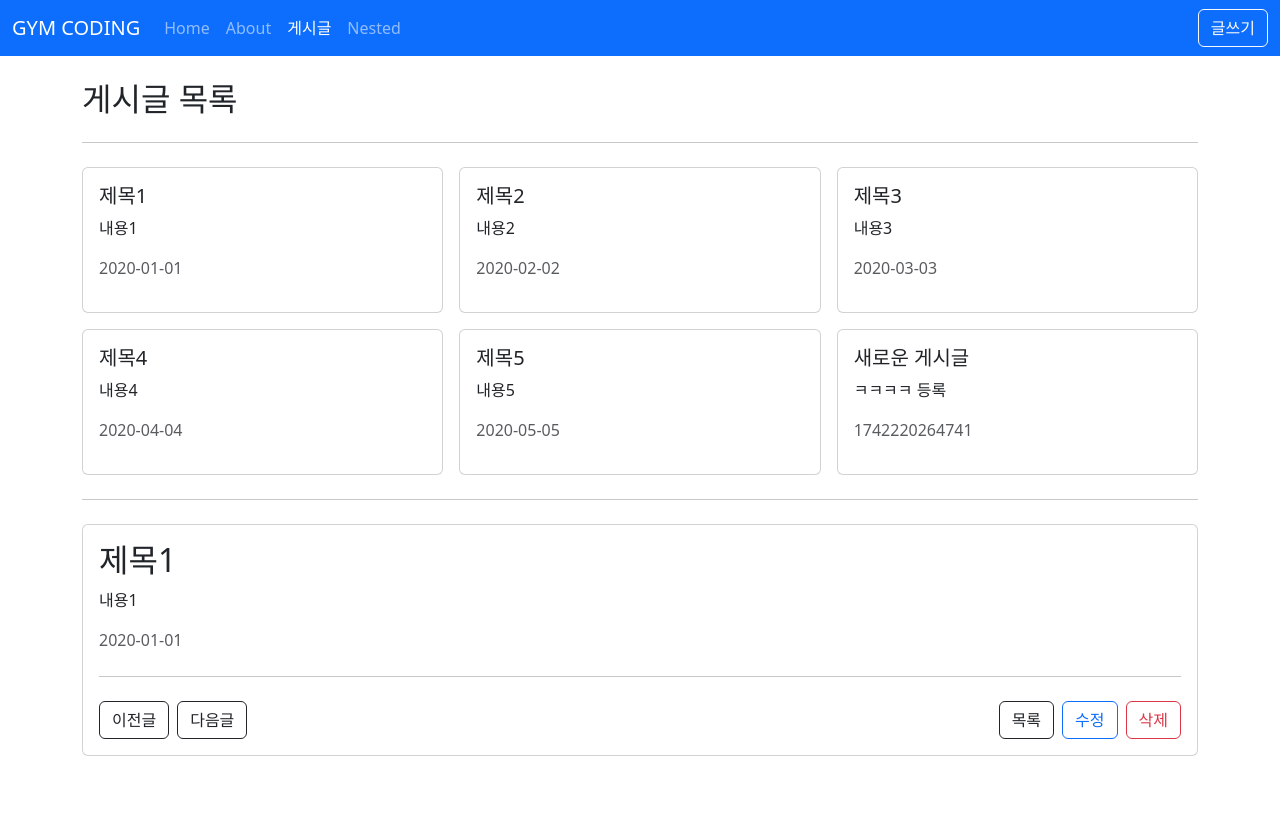
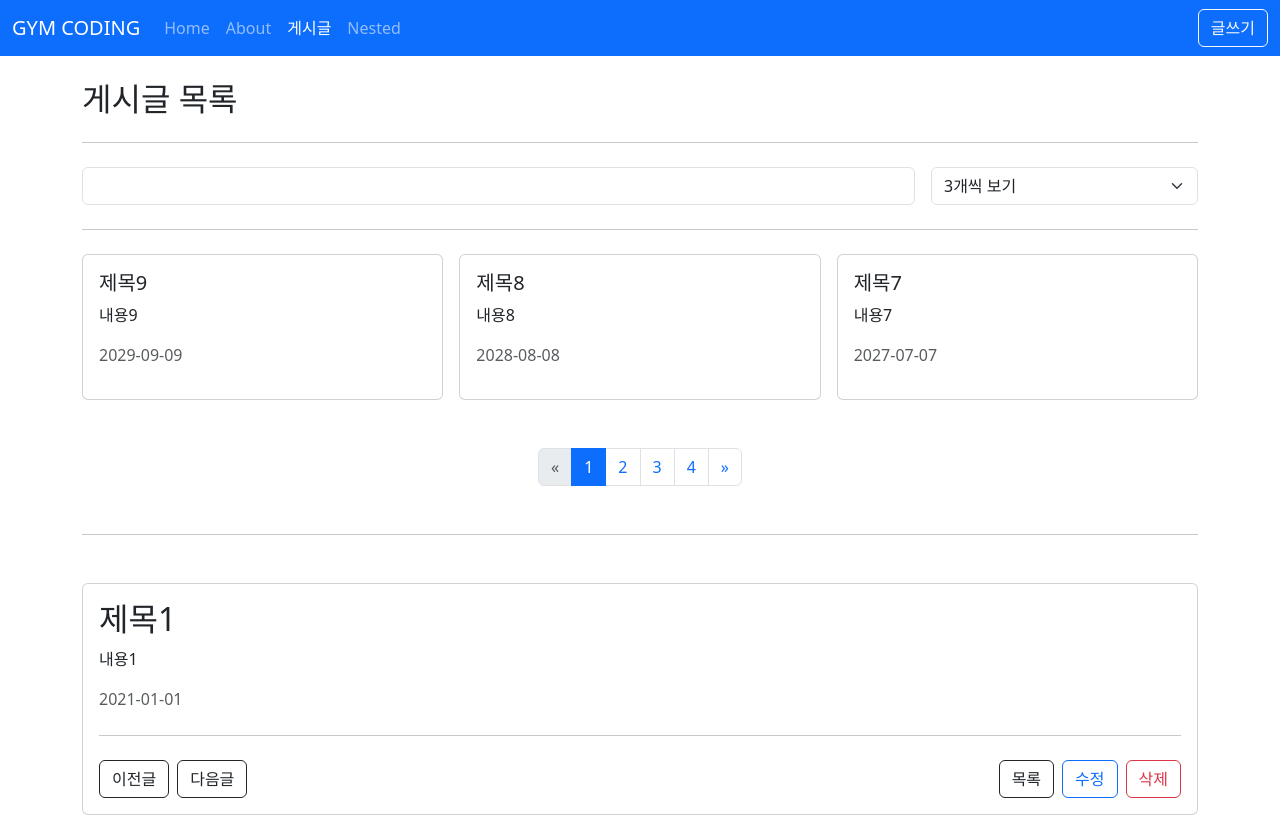
Before and after one commit to eunhye8767/study-vue3, a Vue app in the folder gymcoding/vue3-posts/: page /posts in a window 1280 px wide. Before the commit the page ends 800 px from the top, so only its background shows below. Built offline with nearby package versions, Linux system fonts and the light colour scheme; data requests are answered from the project's data file.

Commit message:
pagination, filter 구현

```diff
--- a/gymcoding/vue3-posts/db.json
+++ b/gymcoding/vue3-posts/db.json
@@ -4,37 +4,61 @@
       "id": 1,
       "title": "제목1",
       "content": "내용1",
-      "createdAt": "2020-01-01"
+      "createdAt": "2021-01-01"
     },
     {
       "id": 2,
       "title": "제목2",
       "content": "내용2",
-      "createdAt": "2020-02-02"
+      "createdAt": "2022-02-02"
     },
     {
       "id": 3,
       "title": "제목3",
       "content": "내용3",
-      "createdAt": "2020-03-03"
+      "createdAt": "2023-03-03"
     },
     {
       "id": 4,
       "title": "제목4",
       "content": "내용4",
-      "createdAt": "2020-04-04"
+      "createdAt": "2024-04-04"
     },
     {
       "id": 5,
       "title": "제목5",
       "content": "내용5",
-      "createdAt": "2020-05-05"
+      "createdAt": "2025-05-05"
     },
     {
-      "title": "새로운 게시글",
-      "content": "ㅋㅋㅋㅋ 등록",
-      "createdAt": 1742220264741,
-      "id": 6
+      "id": 6,
+      "title": "제목6",
+      "content": "내용6",
+      "createdAt": "2026-06-06"
+    },
+    {
+      "id": 7,
+      "title": "제목7",
+      "content": "내용7",
+      "createdAt": "2027-07-07"
+    },
+    {
+      "id": 8,
+      "title": "제목8",
+      "content": "내용8",
+      "createdAt": "2028-08-08"
+    },
+    {
+      "id": 9,
+      "title": "제목9",
+      "content": "내용9",
+      "createdAt": "2029-09-09"
+    },
+    {
+      "title": "ㅋㅋㅋ 졸려워요",
+      "content": "너무 졸립죠? 네?",
+      "createdAt": 1742300413866,
+      "id": 10
     }
   ]
 }
--- a/gymcoding/vue3-posts/src/api/posts.js
+++ b/gymcoding/vue3-posts/src/api/posts.js
@@ -8,8 +8,8 @@
   { id: 5, title: "제목5", content: "내용5", createdAt: "2020-05-05" },
 ];
 
-export function getPosts() {
-  return axios.get("http://localhost:5000/posts");
+export function getPosts(params) {
+  return axios.get("http://localhost:5000/posts", { params });
 }
 
 export function getPostById(id) {
--- a/gymcoding/vue3-posts/src/views/posts/PostListView.vue
+++ b/gymcoding/vue3-posts/src/views/posts/PostListView.vue
@@ -1,6 +1,21 @@
 <template>
   <div>
     <h2>게시글 목록</h2>
+    <hr class="my-4" />
+    <form @submit.prevent>
+      <div class="row g-3">
+        <div class="col">
+          <input v-model="params.title_like" type="text" class="form-control" />
+        </div>
+        <div class="col-3">
+          <select v-model="params._limit" class="form-select">
+            <option value="3">3개씩 보기</option>
+            <option value="6">6개씩 보기</option>
+            <option value="9">9개씩 보기</option>
+          </select>
+        </div>
+      </div>
+    </form>
     <hr class="my-4" />
     <div class="row g-3">
       <div v-for="post in posts" :key="post.id" class="col-4">
@@ -12,7 +27,45 @@
         />
       </div>
     </div>
-    <hr class="my-4" />
+    <nav class="mt-5" aria-label="Page navigation example">
+      <ul class="pagination justify-content-center">
+        <li class="page-item">
+          <a
+            class="page-link"
+            href="#"
+            aria-label="Previous"
+            @click.prevent="--params._page"
+            :class="{ disabled: !(params._page > 1) }"
+          >
+            <span aria-hidden="true">&laquo;</span>
+          </a>
+        </li>
+        <li
+          v-for="page in pageCount"
+          :key="page"
+          class="page-item"
+          :class="{ active: params._page === page }"
+        >
+          <a class="page-link" href="#" @click.prevent="params._page = page">{{
+            page
+          }}</a>
+        </li>
+        <li
+          class="page-item"
+          :class="{ disabled: !(params._page < pageCount) }"
+        >
+          <a
+            class="page-link"
+            href="#"
+            aria-label="Next"
+            @click.prevent="++params._page"
+          >
+            <span aria-hidden="true">&raquo;</span>
+          </a>
+        </li>
+      </ul>
+    </nav>
+    <hr class="my-5" />
     <AppCard>
       <PostDetailView :id="1"></PostDetailView>
     </AppCard>
@@ -25,11 +78,25 @@
 import PostDetailView from "@/views/posts/PostDetailView.vue";
 
 import { getPosts, createPost } from "@/api/posts";
-import { ref } from "vue";
+import { computed, ref, watchEffect } from "vue";
 import { useRouter } from "vue-router";
 
 const router = useRouter();
 const posts = ref([]);
+const params = ref({
+  _sort: "createdAt",
+  _order: "desc",
+  _page: 1,
+  _limit: 3,
+  title_like: "",
+});
+
+// pagination
+const totalCount = ref(0);
+const pageCount = computed(() =>
+  Math.ceil(totalCount.value / params.value._limit)
+);
+
 // const fetchPosts = () => {
 //   getPosts()
 //     .then((response) => {
@@ -40,15 +107,17 @@
 
 const fetchPosts = async () => {
   try {
-    const { data } = await getPosts();
+    const { data, headers } = await getPosts(params.value);
     // console.dir(response)
     posts.value = data;
+    totalCount.value = headers["x-total-count"];
   } catch (error) {
     console.log(error);
   }
 };
 
-fetchPosts();
+watchEffect(fetchPosts);
+// fetchPosts();
 
 const goPage = (id) => {
   // router.push(`/posts/${id}`)
```
